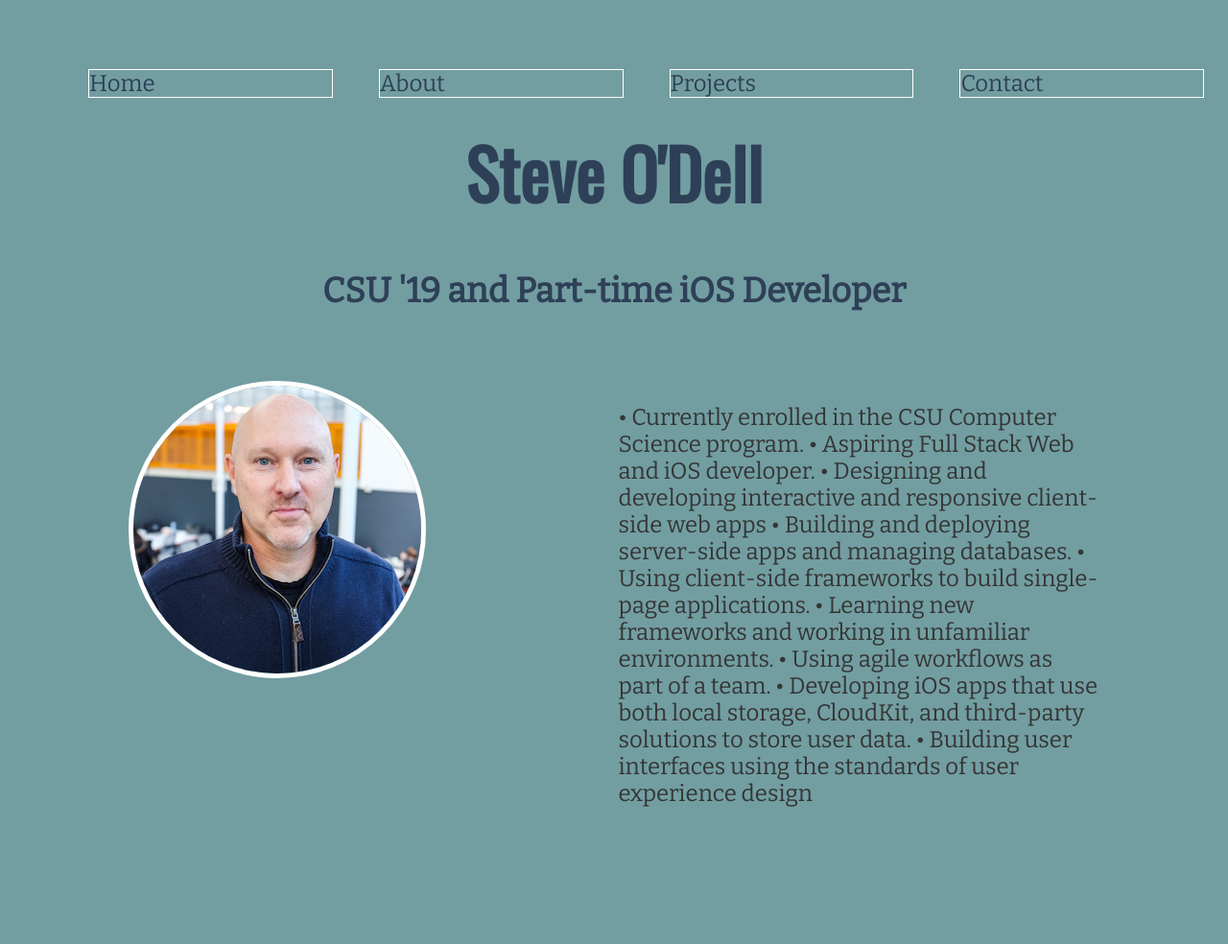
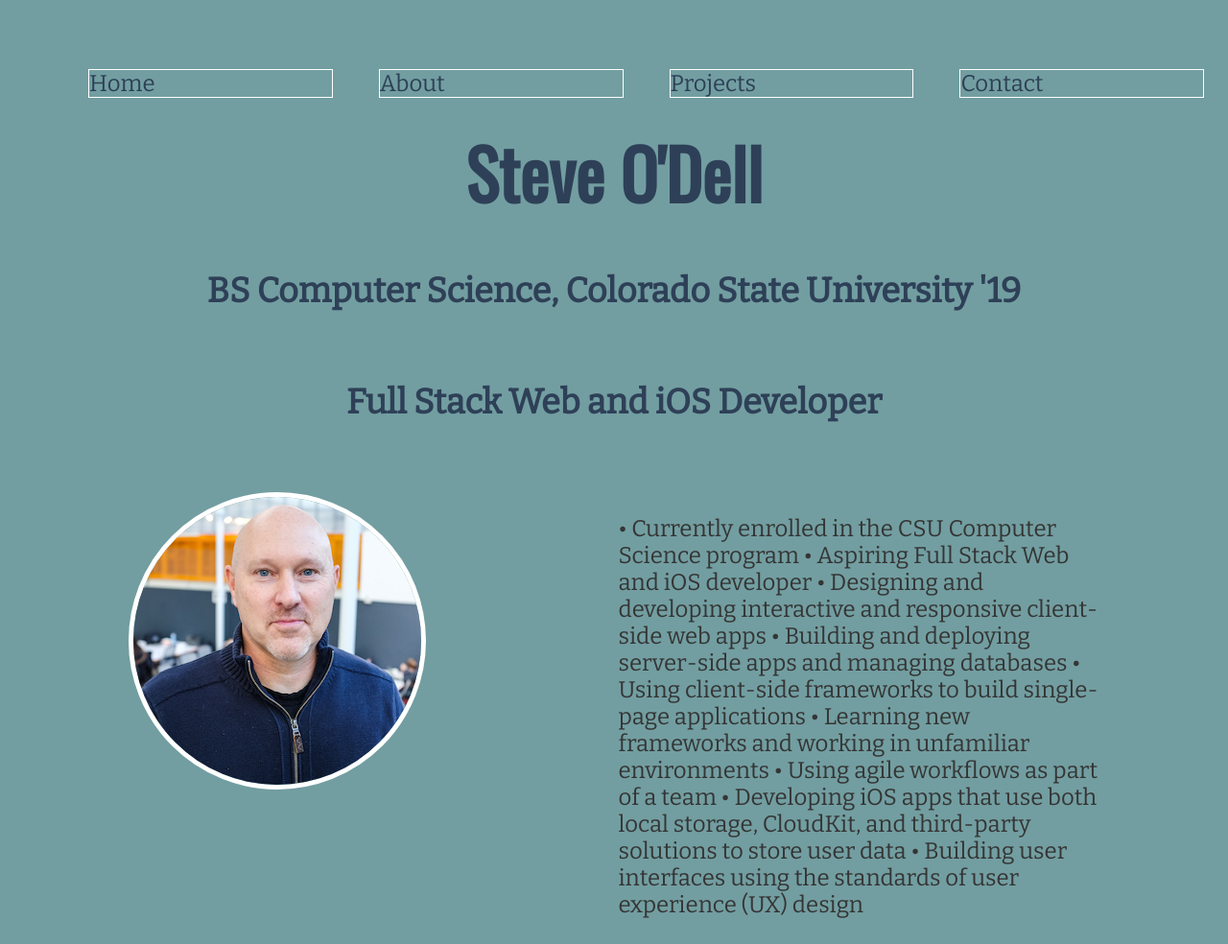
Before and after one commit to SA-ODell/JTC372Portfolio, a plain HTML site: page index.html in a window 1280 px wide. Shown: the top 984 px of the page at 96% size. Drawn offline with nearby package versions, Linux system fonts and the light colour scheme.

Commit message:
missing alt tag; bullet consistency; some verbiage per week12 comments from prof burke-lund

```diff
--- a/index.html
+++ b/index.html
@@ -31,13 +31,14 @@
       </ul>
     </nav>
     <h1>Steve O'Dell</h1>
-    <h2>CSU '19 and Part-time iOS Developer</h2>
+    <h2>BS Computer Science, Colorado State University '19</h2>
+    <h2>Full Stack Web and iOS Developer</h2>
 
     <div class="headergrid">
       <div>
         <img class="avatar" alt="Steve's headshot" src="assets/SteveODell.jpg" />
       </div>
-      <div class="bio"><p>• Currently enrolled in the CSU Computer Science program. • Aspiring Full Stack Web and iOS developer. • Designing and developing interactive and responsive client-side web apps • Building and deploying server-side apps and managing databases. • Using client-side frameworks to build single-page applications. • Learning new frameworks and working in unfamiliar environments. • Using agile workflows as part of a team. • Developing iOS apps that use both local storage, CloudKit, and third-party solutions to store user data. • Building user interfaces using the standards of user experience design</p>
+      <div class="bio"><p>• Currently enrolled in the CSU Computer Science program • Aspiring Full Stack Web and iOS developer • Designing and developing interactive and responsive client-side web apps • Building and deploying server-side apps and managing databases • Using client-side frameworks to build single-page applications • Learning new frameworks and working in unfamiliar environments • Using agile workflows as part of a team • Developing iOS apps that use both local storage, CloudKit, and third-party solutions to store user data • Building user interfaces using the standards of user experience (UX) design</p>
       </div>
     </div>
 
```
Lines whose indentation alone changed are shown as unchanged.
